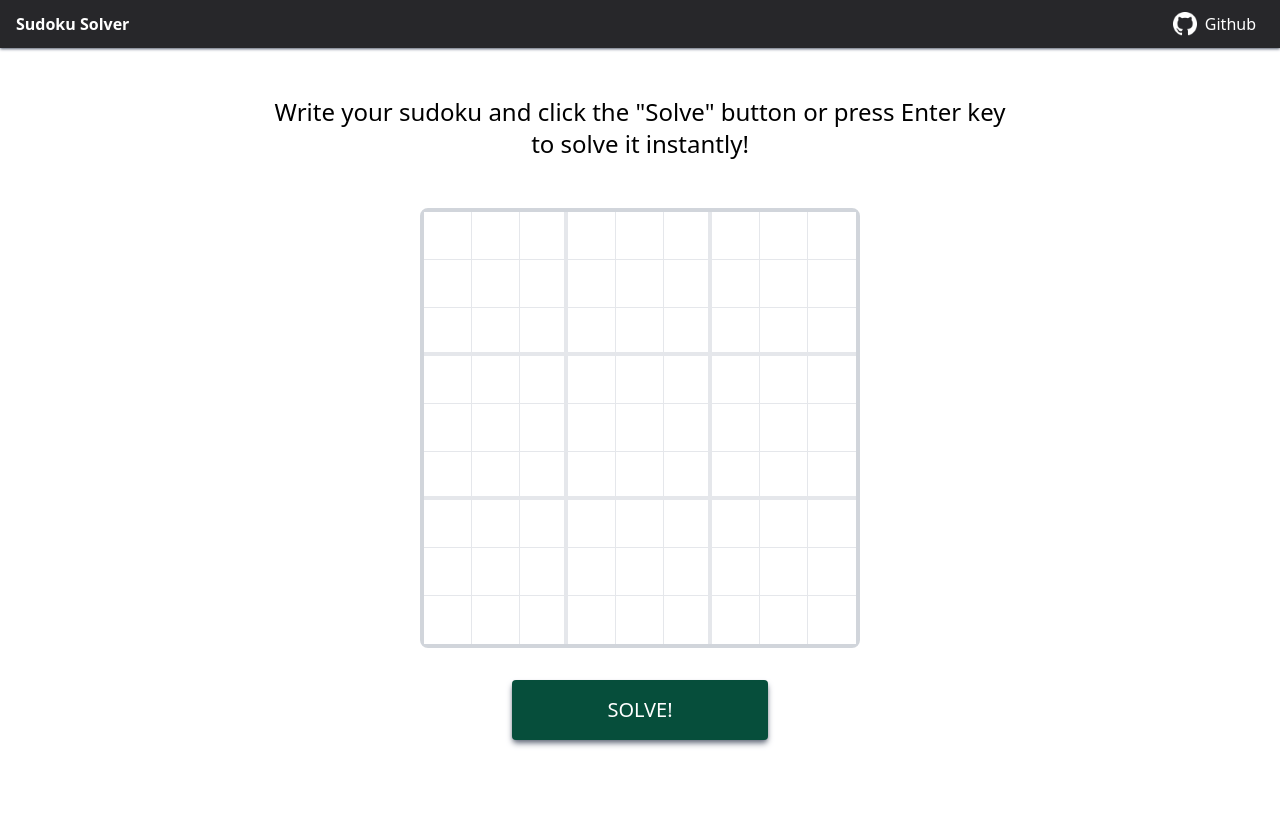
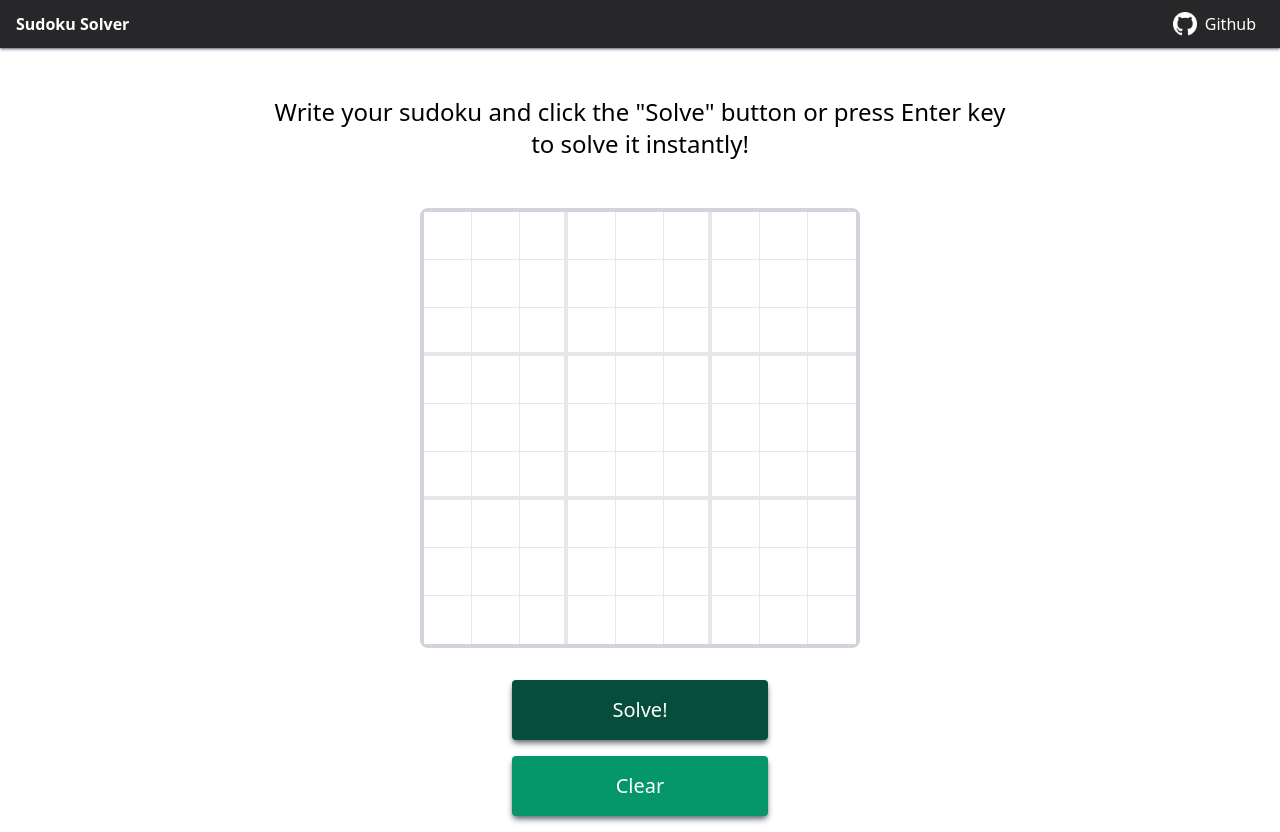
Before and after one commit to albert-gonzalez/sudoku-solver-js, a React app: page / in a window 1280 px wide. Before the commit the page ends 800 px from the top, so only its background shows below. Built offline with nearby package versions, Linux system fonts and the light colour scheme.

Commit message:
Clear button added

```diff
--- a/src/pages/main/Main.tsx
+++ b/src/pages/main/Main.tsx
@@ -48,10 +48,19 @@ const Main = () => {
         <form data-testid="sudokuForm" onSubmit={solve}>
           <SudokuComponent sudoku={sudoku} setSudoku={setSudoku} />
           <button
-            className="p-4 bg-emerald-900 text-white text-xl font-medium w-64 rounded shadow-md shadow-gray-500 hover:opacity-90"
+            className="p-4 mb-4 bg-emerald-900 text-white text-xl font-medium w-64 rounded shadow-md shadow-gray-500 hover:opacity-90"
             type="submit"
           >
-            SOLVE!
+            Solve!
+          </button>
+          <br></br>
+          <button
+            data-testid="clearButton"
+            className="p-4 bg-emerald-600 text-white text-xl font-medium w-64 rounded shadow-md shadow-gray-500 hover:opacity-90"
+            type="button"
+            onClick={() => setSudoku(createEmptySudoku())}
+          >
+            Clear
           </button>
         </form>
       </div>
```
Also changed, not shown: 2 other files (tests, documents, lock files or other folders).
